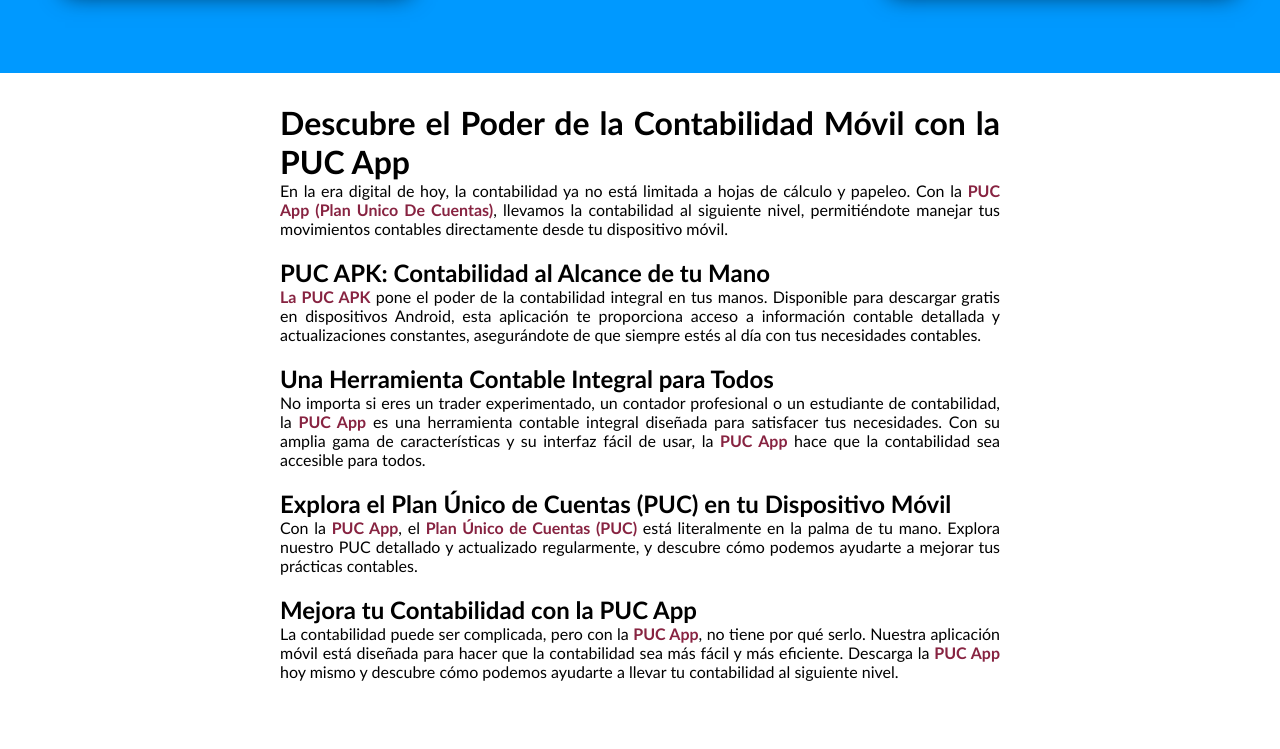
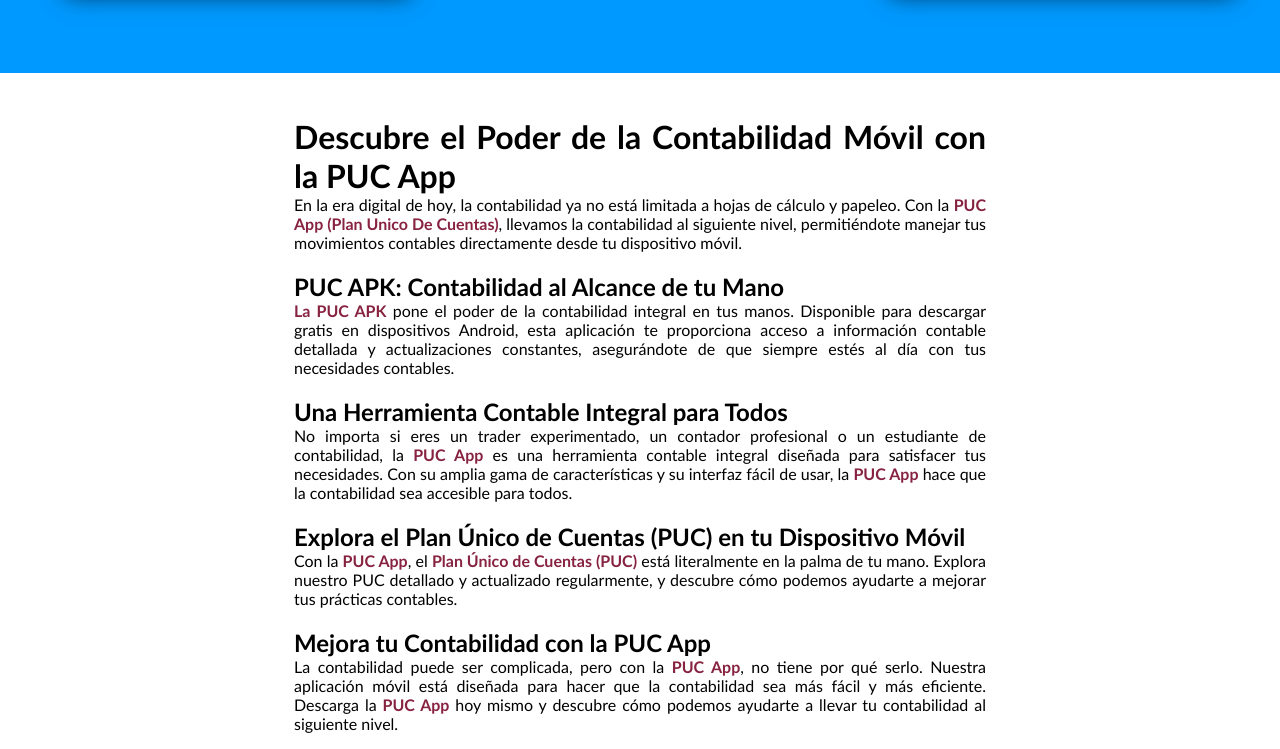
Before and after one commit to desingkuro/pucPage, a React (Vite) app: page / in a window 1280 px wide. Shown: the part 1527-2276 px from the top of the page. Built offline with nearby package versions, Linux system fonts and the light colour scheme.

Commit message:
añadido estetico y descriptivo

```diff
--- a/src/styles/description.css
+++ b/src/styles/description.css
@@ -6,8 +6,9 @@
     flex-direction: column;
     width: 100%;
     >div{
-        min-width: 380px;
+        min-width: 360px;
         max-width: 720px;
+        padding: 14px;
         gap: 5px;
         text-align: justify;
         >p{
```
